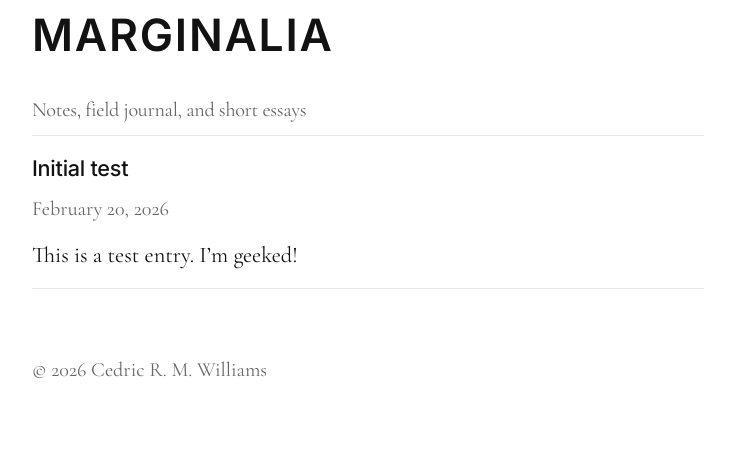
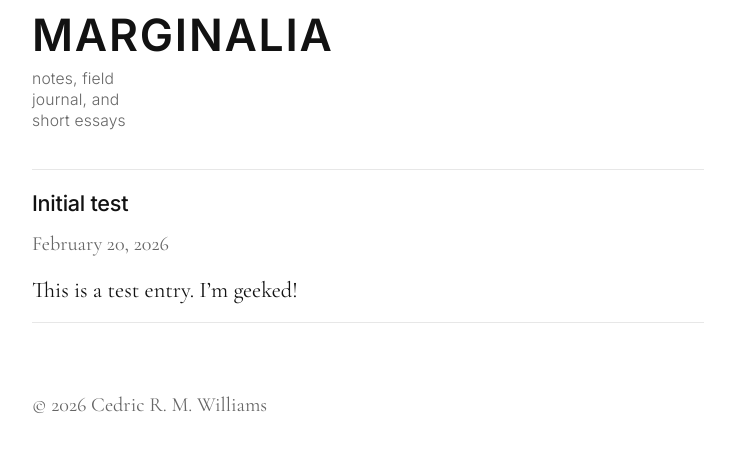
Before and after one commit to cedricrmwilliams/marginalia, a Jekyll site: the page built from index.html, in a window 1280 px wide. Shown: the top 452 px of the page, without its empty margins (272-1007 px from the left). Built offline with Jekyll 4.4.1, drawn with Linux system fonts in a browser that asks for light colours.

Commit message:
heading fix 2

```diff
--- a/_layouts/default.html
+++ b/_layouts/default.html
@@ -11,7 +11,7 @@
     <!-- Fonts -->
     <link rel="preconnect" href="https://fonts.googleapis.com">
     <link rel="preconnect" href="https://fonts.gstatic.com" crossorigin>
-    <link href="https://fonts.googleapis.com/css2?family=Cormorant+Garamond:wght@400;500;600&family=Inter:wght@400;500;600;700&display=swap" rel="stylesheet">
+    <link href="https://fonts.googleapis.com/css2?family=Cormorant+Garamond:wght@400;500;600&family=Inter:wght@300;400;500;600;700&display=swap" rel="stylesheet">
 
     <link rel="stylesheet" href="{{ '/assets/css/main.css' | relative_url }}" />
   </head>
@@ -19,7 +19,12 @@
   <body>
     <header class="site-header">
       <div class="container">
-        <a class="site-title" href="{{ '/' | relative_url }}">{{ site.title }}</a>
+        <div class="site-brand">
+          <a class="site-title" href="{{ '/' | relative_url }}">{{ site.title }}</a>
+          {% if page.url == '/' %}
+            <p class="site-tagline">notes, field journal, and short essays</p>
+          {% endif %}
+        </div>
       </div>
     </header>
 
--- a/assets/css/main.css
+++ b/assets/css/main.css
@@ -52,11 +52,20 @@ body {
   text-decoration: none;
 }
 
-.feed-subheading {
-  margin: 0.25rem 0 0.65rem;
+.site-brand {
+  display: inline-block;
+}
+
+.site-tagline {
+  margin: 0.3rem 0 0;
+  width: 100%;
+  max-width: 11ch;
+  color: var(--muted-color);
+  font-family: var(--font-heading);
+  font-weight: 300;
   font-size: 0.98rem;
-  line-height: 1.45;
-  letter-spacing: -0.015em;
+  line-height: 1.35;
+  letter-spacing: 0.01em;
 }
 
 main {
--- a/index.html
+++ b/index.html
@@ -2,8 +2,6 @@
 layout: default
 title: Home
 ---
-
-<p class="muted feed-subheading">Notes, field journal, and short essays</p>
 
 <section aria-label="Recent posts">
   <ol class="post-feed">
```
